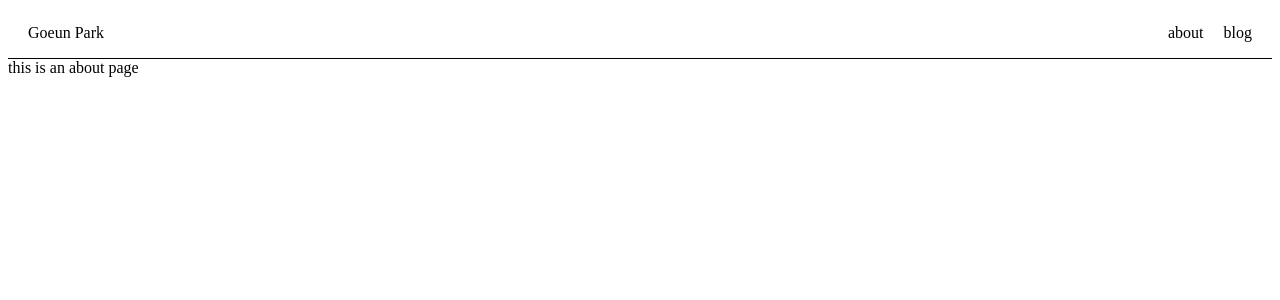
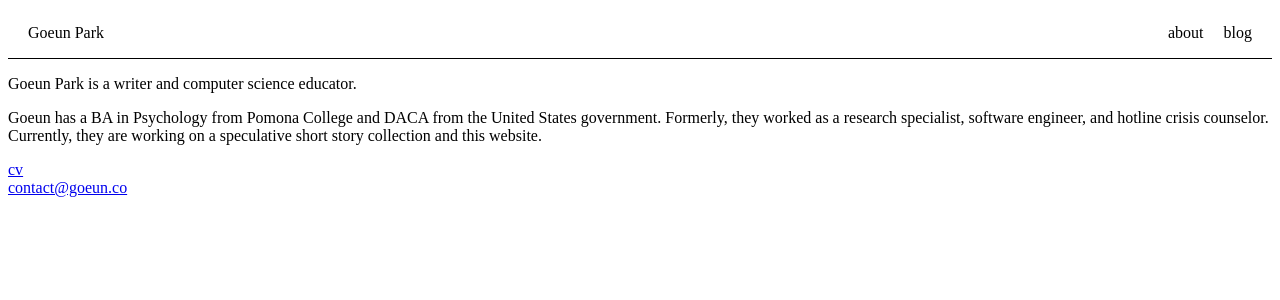
Before and after one commit to goeunpark/personal-site, a Next.js app: page /about in a window 1280 px wide. Shown: the top 300 px of the page. Built offline with nearby package versions, Linux system fonts and the light colour scheme.

Commit message:
cleanup, added About

```diff
--- a/src/components/PostIndex.tsx
+++ b/src/components/PostIndex.tsx
@@ -16,9 +16,7 @@ type Props = {
 const PostIndex = ({ posts }: Props) => {
   return (
     <section>
-      <h2 className="mb-8 text-5xl md:text-7xl font-bold tracking-tighter leading-tight">
-        More Stories
-      </h2>
+      <h2>blog</h2>
       <div className="grid grid-cols-1 md:grid-cols-2 md:gap-x-16 lg:gap-x-32 gap-y-20 md:gap-y-32 mb-32">
         {posts.map((post) => (
           <PostPreview
--- a/src/pages/about/index.tsx
+++ b/src/pages/about/index.tsx
@@ -4,7 +4,21 @@ import Layout from "../../components/Layout";
 const About: NextPage = () => {
   return (
     <Layout>
-      <div className="page-content">this is an about page</div>
+      <div className="page-content">
+        <p>Goeun Park is a writer and computer science educator.</p>
+        <p>
+          Goeun has a BA in Psychology from Pomona College and DACA from the
+          United States government. Formerly, they worked as a research
+          specialist, software engineer, and hotline crisis counselor.
+          Currently, they are working on a speculative short story collection
+          and this website.
+        </p>
+        <p>
+          <a href="https://read.cv/goeun">cv</a>
+          <br></br>
+          <a href="mailto:contact@goeun.co">contact@goeun.co</a>
+        </p>
+      </div>
     </Layout>
   );
 };
--- a/src/pages/blog/index.tsx
+++ b/src/pages/blog/index.tsx
@@ -20,8 +20,9 @@ const Blog = ({ allPosts }: Props) => {
 
   return (
     <Layout>
-      <div className="page-content">this is a blog page</div>
-      <PostIndex posts={posts} />
+      <div className="page-content">
+        <PostIndex posts={posts} />
+      </div>
     </Layout>
   );
 };
--- a/src/styles/globals.scss
+++ b/src/styles/globals.scss
@@ -2,36 +2,36 @@ html,
 body {
   padding: 0;
   margin: 0;
-  font-family: 'objektiv-mk1', 'Futura', sans-serif;
+  font-family: 'Futura', 'Avenir', sans-serif;
   font-weight: 200;
   letter-spacing: .05em;
   -webkit-font-smoothing: antialiased;
 }
 
+.home-page {
+  text-align: center;
+}
 .page-content a {
   color: inherit;
   text-decoration: underline;
-
 }
 
 * {
   box-sizing: border-box;
 }
 
-/* If the screen size is 601px or more, set the font-size of <div> to 80px */
-@media only screen and (min-width: 601px) {
+@media only screen and (max-width: 600px) {
   .page-content {
-    padding-top: 4em;
-    padding-left: 10em;
-    padding-right: 10em;
+    padding-top: 1.2rem;
+    padding-left: 0.8em;
+    padding-right: 0.8em;
   }
 }
 
-/* If the screen size is 600px or less, set the font-size of <div> to 30px */
-@media only screen and (max-width: 600px) {
+@media only screen and (min-width: 601px) {
   .page-content {
-    padding-top: 4em;
-    padding-left: 3em;
-    padding-right: 3em;
+    padding-top: 1.2rem;
+    margin: auto;
+    width: 520px;
   }
 }
```
Also changed, not shown: _blog/pre-rendering.md (deleted, +0 -13 lines), src/pages/index.tsx (+5 -7 lines).
